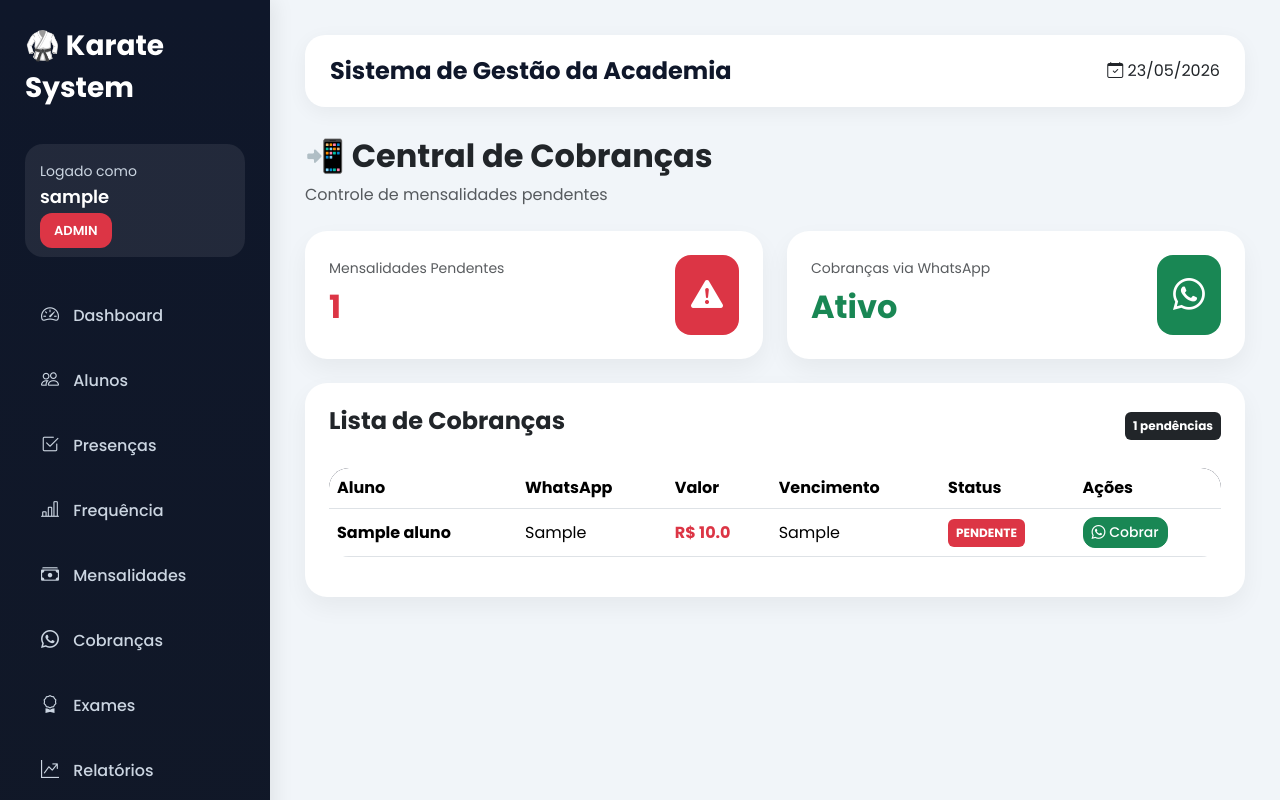
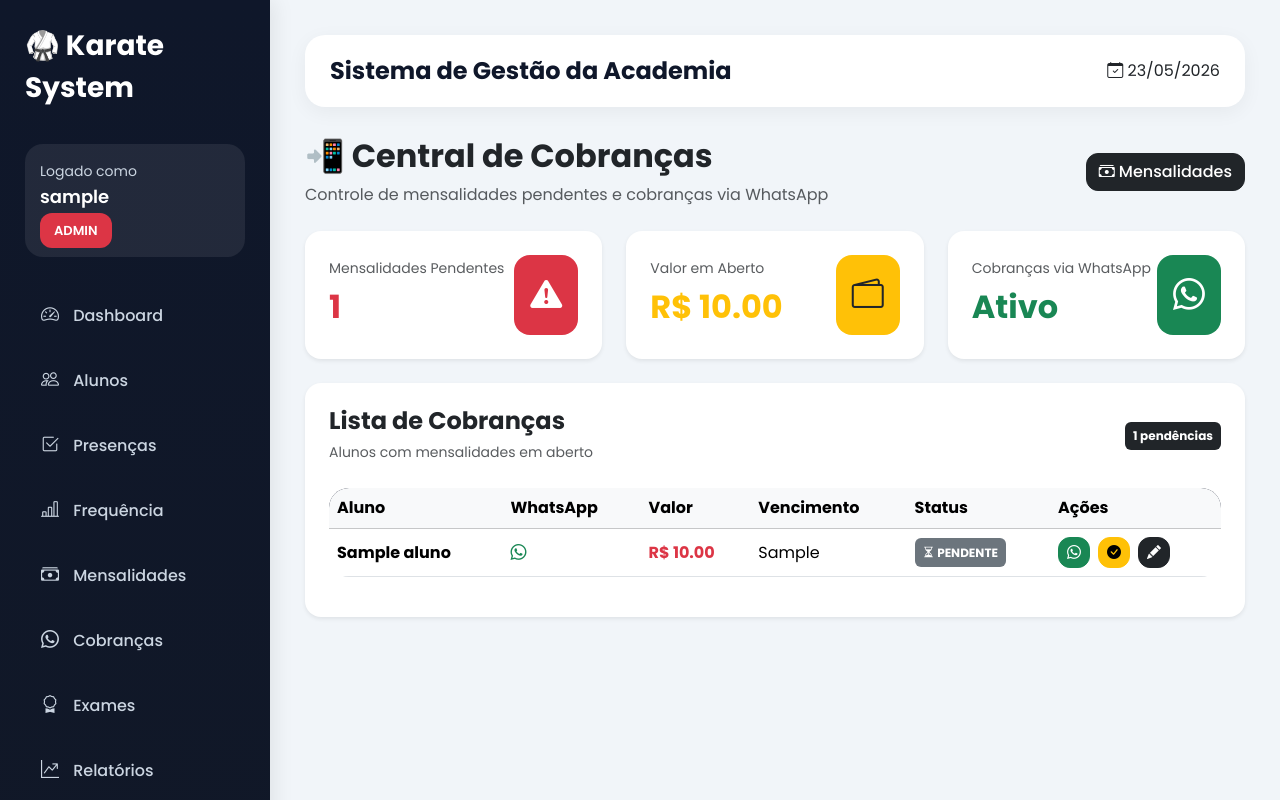
Before and after one commit to roisadi-tech/karate-system, a Flask app: page /cobrar in a window 1280 px wide. Run offline with Flask 3, Linux system fonts and the light colour scheme; the visitor is signed in with stand-in values (Sample User, id 1); tables that the repository leaves empty hold one stand-in row (values such as "Sample post").

Commit message:
Melhorando central de cobranças

```diff
--- a/app.py
+++ b/app.py
@@ -873,9 +873,21 @@ def cobrar():
         Mensalidade.vencimento.asc()
     ).all()
 
+    total_pendente = db.session.query(
+        db.func.sum(Mensalidade.valor)
+    ).filter(
+        Mensalidade.status == 'PENDENTE'
+    ).scalar()
+
+    if total_pendente is None:
+
+        total_pendente = 0
+
     return render_template(
         'cobrar.html',
-        dados=dados
+        dados=dados,
+        hoje=date.today(),
+        total_pendente=total_pendente
     )
 
 
--- a/templates/cobrar.html
+++ b/templates/cobrar.html
@@ -1,6 +1,8 @@
 {% extends 'base.html' %}
 
 {% block conteudo %}
+
+<!-- TOPO -->
 
 <div class="d-flex justify-content-between align-items-center mb-4">
 
@@ -11,10 +13,21 @@
         </h2>
 
         <p class="text-muted mb-0">
-            Controle de mensalidades pendentes
+            Controle de mensalidades pendentes e cobranças via WhatsApp
         </p>
 
     </div>
+
+    <a
+        href="/mensalidades"
+        class="btn btn-dark"
+    >
+
+        <i class="bi bi-cash-stack"></i>
+
+        Mensalidades
+
+    </a>
 
 </div>
 
@@ -24,9 +37,9 @@
 
     <!-- TOTAL PENDENTE -->
 
-    <div class="col-md-6">
+    <div class="col-md-4">
 
-        <div class="card p-4 h-100">
+        <div class="card border-0 shadow-sm p-4 h-100 rounded-4">
 
             <div class="d-flex justify-content-between align-items-center">
 
@@ -56,11 +69,45 @@
 
     </div>
 
+    <!-- VALOR PENDENTE -->
+
+    <div class="col-md-4">
+
+        <div class="card border-0 shadow-sm p-4 h-100 rounded-4">
+
+            <div class="d-flex justify-content-between align-items-center">
+
+                <div>
+
+                    <small class="text-muted">
+                        Valor em Aberto
+                    </small>
+
+                    <h2 class="fw-bold mt-2 text-warning">
+
+                        R$ {{ "%.2f"|format(total_pendente or 0) }}
+
+                    </h2>
+
+                </div>
+
+                <div class="bg-warning text-dark p-3 rounded-4">
+
+                    <i class="bi bi-wallet2 fs-2"></i>
+
+                </div>
+
+            </div>
+
+        </div>
+
+    </div>
+
     <!-- WHATSAPP -->
 
-    <div class="col-md-6">
+    <div class="col-md-4">
 
-        <div class="card p-4 h-100">
+        <div class="card border-0 shadow-sm p-4 h-100 rounded-4">
 
             <div class="d-flex justify-content-between align-items-center">
 
@@ -94,15 +141,25 @@
 
 <!-- TABELA -->
 
-<div class="card p-4">
+<div class="card border-0 shadow-sm p-4 rounded-4">
 
     <div class="d-flex justify-content-between align-items-center mb-4">
 
-        <h4 class="fw-bold">
+        <div>
+
+            <h4 class="fw-bold mb-1">
 
                 Lista de Cobranças
 
             </h4>
+
+            <small class="text-muted">
+
+                Alunos com mensalidades em aberto
+
+            </small>
+
+        </div>
 
         <span class="badge bg-dark p-2">
 
@@ -114,9 +171,9 @@
 
     <div class="table-responsive">
 
-        <table class="table align-middle">
+        <table class="table align-middle table-hover">
 
-            <thead>
+            <thead class="table-light">
 
                 <tr>
 
@@ -154,11 +211,21 @@
 
                     </td>
 
-                    <!-- WHATS -->
+                    <!-- WHATSAPP -->
 
                     <td>
 
-                        {{ item.aluno.whatsapp }}
+                        <a
+                            href="https://wa.me/55{{ item.aluno.whatsapp }}"
+                            target="_blank"
+                            class="text-decoration-none fw-semibold"
+                        >
+
+                            <i class="bi bi-whatsapp text-success"></i>
+
+                            {{ formatar_whatsapp(item.aluno.whatsapp) }}
+
+                        </a>
 
                     </td>
 
@@ -168,7 +235,7 @@
 
                         <strong class="text-danger">
 
-                            R$ {{ item.valor }}
+                            R$ {{ "%.2f"|format(item.valor or 0) }}
 
                         </strong>
 
@@ -186,11 +253,39 @@
 
                     <td>
 
+                        {% set vencimento = item.vencimento|string %}
+
+                        {% if vencimento < hoje|string %}
+
                             <span class="badge bg-danger p-2">
+
+                                <i class="bi bi-exclamation-triangle-fill"></i>
+
+                                VENCIDA
+
+                            </span>
+
+                        {% elif vencimento == hoje|string %}
+
+                            <span class="badge bg-warning text-dark p-2">
+
+                                <i class="bi bi-clock-fill"></i>
+
+                                VENCE HOJE
+
+                            </span>
+
+                        {% else %}
+
+                            <span class="badge bg-secondary p-2">
+
+                                <i class="bi bi-hourglass-split"></i>
 
                                 PENDENTE
 
                             </span>
+
+                        {% endif %}
 
                     </td>
 
@@ -198,23 +293,95 @@
 
                     <td>
 
+                        <div class="d-flex gap-2 flex-wrap">
+
+                            <!-- MENSAGEM WHATSAPP -->
+
+                            {% set mensagem =
+                                "Olá " ~ item.aluno.nome ~
+                                ", tudo bem?\n\n" ~
+                                "Estamos entrando em contato para lembrar que sua mensalidade da academia de karatê está pendente.\n\n" ~
+                                "Valor: R$ " ~ item.valor ~ "\n" ~
+                                "Vencimento: " ~ item.vencimento ~ "\n\n" ~
+                                "Qualquer dúvida estamos à disposição. 🥋"
+                            %}
+
                             <a
                                 target="_blank"
-                            href="https://wa.me/55{{ item.aluno.whatsapp }}?text=Olá%20{{ item.aluno.nome }},%20sua%20mensalidade%20da%20academia%20de%20karatê%20está%20pendente."
+                                href="https://wa.me/55{{ item.aluno.whatsapp }}?text={{ mensagem | urlencode }}"
                                 class="btn btn-success btn-sm"
+                                title="Enviar cobrança"
                             >
 
                                 <i class="bi bi-whatsapp"></i>
 
-                            Cobrar
+                            </a>
+
+                            <!-- MARCAR COMO PAGO -->
+
+                            <a
+                                href="/pagar_mensalidade/{{ item.id }}"
+                                class="btn btn-warning btn-sm"
+                                title="Marcar como pago"
+                                onclick="return confirm('Confirmar pagamento desta mensalidade?')"
+                            >
+
+                                <i class="bi bi-check-circle-fill"></i>
 
                             </a>
+
+                            <!-- EDITAR -->
+
+                            <a
+                                href="/editar_mensalidade/{{ item.id }}"
+                                class="btn btn-dark btn-sm"
+                                title="Editar mensalidade"
+                            >
+
+                                <i class="bi bi-pencil-fill"></i>
+
+                            </a>
+
+                        </div>
 
                     </td>
 
                 </tr>
 
                 {% endfor %}
+
+                {% if dados|length == 0 %}
+
+                <tr>
+
+                    <td
+                        colspan="6"
+                        class="text-center py-5"
+                    >
+
+                        <div class="text-muted">
+
+                            <i class="bi bi-check-circle-fill fs-1 text-success"></i>
+
+                            <h5 class="mt-3">
+
+                                Nenhuma cobrança pendente
+
+                            </h5>
+
+                            <p class="mb-0">
+
+                                Todas as mensalidades estão em dia.
+
+                            </p>
+
+                        </div>
+
+                    </td>
+
+                </tr>
+
+                {% endif %}
 
             </tbody>
 
```
Lines whose indentation alone changed are shown as unchanged.
